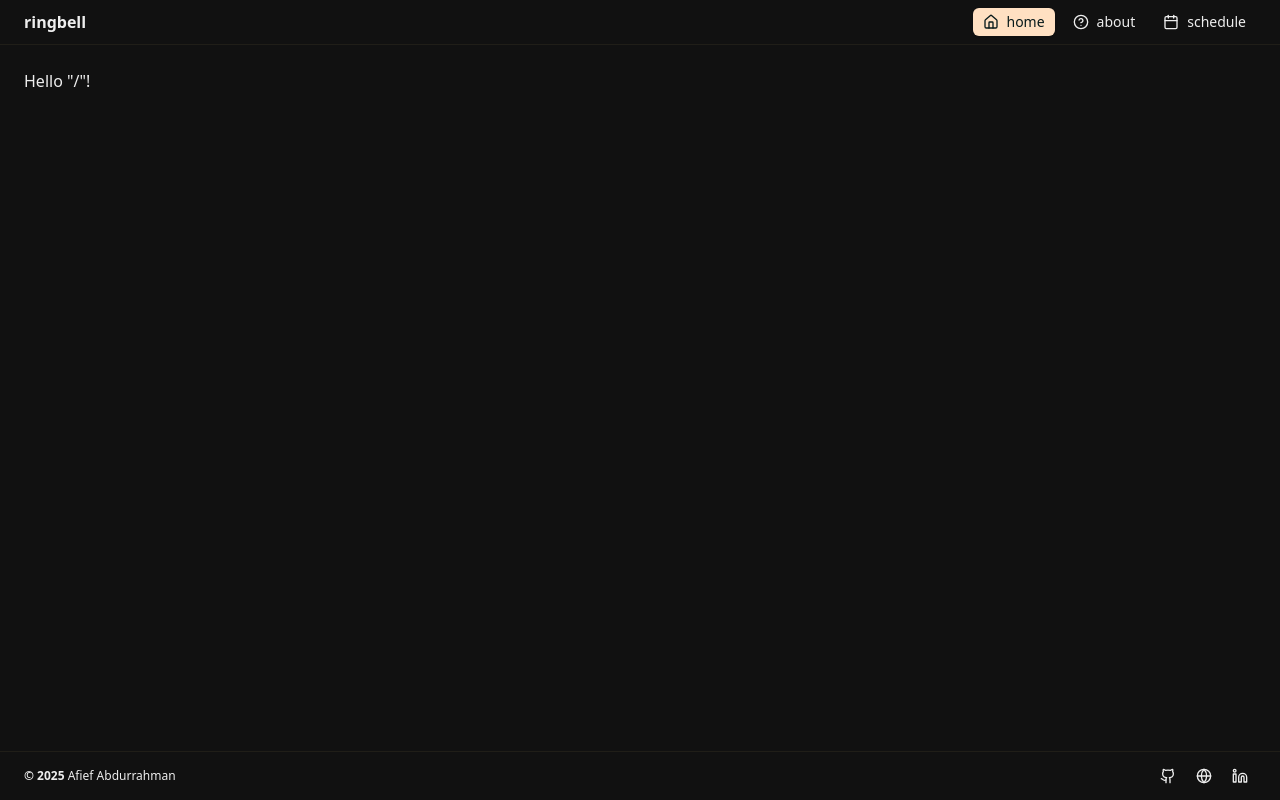
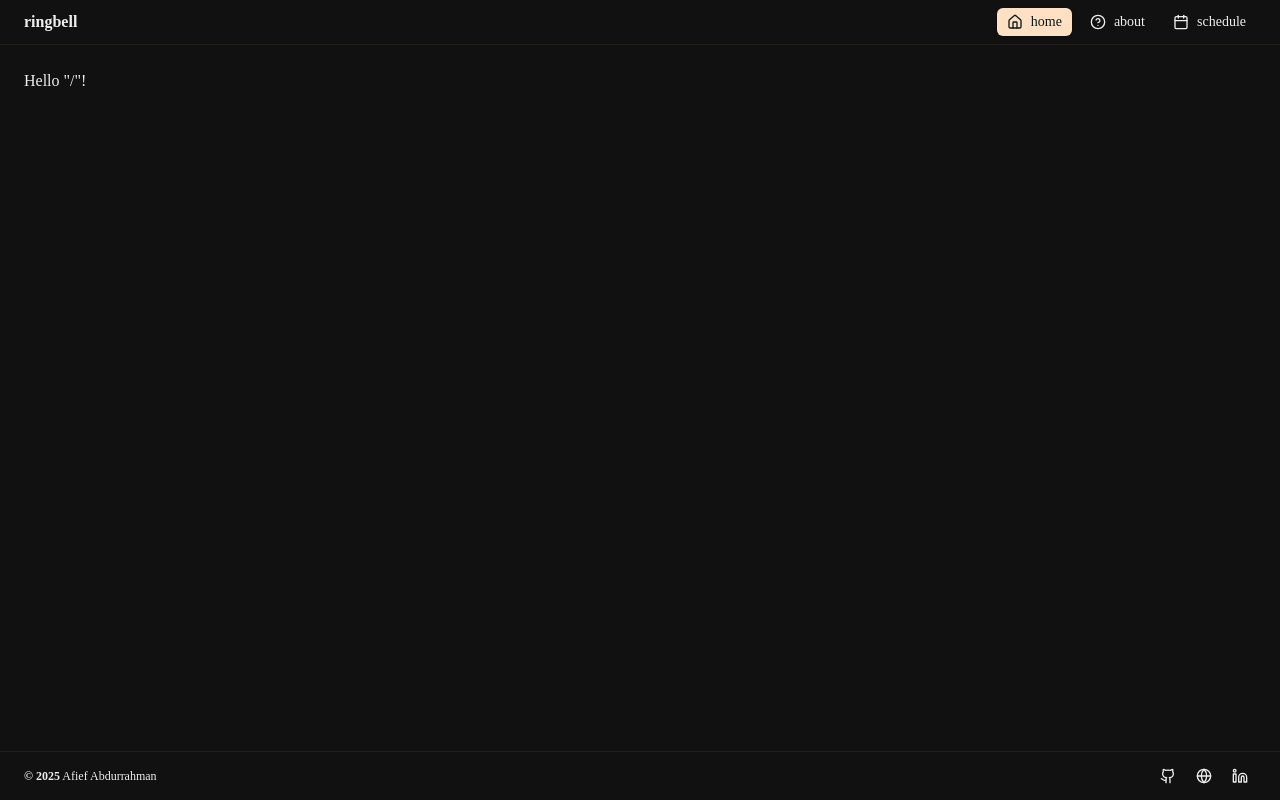
Before and after one commit to mafiefa02/school-bell, a React (Vite) app: page / in a window 1280 px wide. Built offline with nearby package versions, Linux system fonts and the light colour scheme.

Commit message:
chore: change font to plus jakarta sans

```diff
--- a/src/styles/index.css
+++ b/src/styles/index.css
@@ -3,6 +3,11 @@
 @plugin "tailwindcss-animate";
 
 @custom-variant dark (&:is(.dark *));
+
+@font-face {
+  font-family: Plus Jakarta Sans;
+  src: url("https://fonts.googleapis.com/css2?family=Plus+Jakarta+Sans:ital,wght@0,200..800;1,200..800&display=swap");
+}
 
 :root {
   --background: hsl(0 0% 97.65%);
@@ -88,11 +93,12 @@
   --radius-md: calc(var(--radius) - 2px);
   --radius-lg: var(--radius);
   --radius-xl: calc(var(--radius) + 4px);
+  --font-jakarta-sans: Plus Jakarta Sans, "sans-serif";
 }
 
 @layer base {
   * {
-    @apply border-border outline-ring/50;
+    @apply border-border outline-ring/50 font-jakarta-sans;
   }
   body {
     @apply bg-background text-foreground;
```
